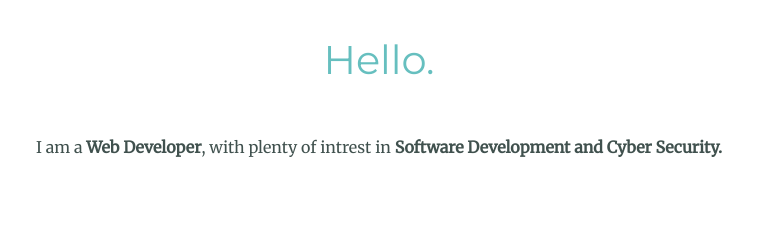
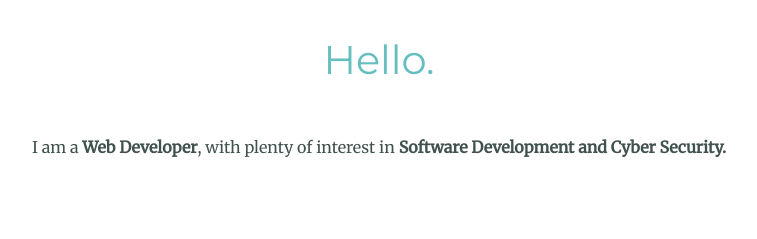
Before and after one commit to sethiyasanskar63/CSS-MY-WEBSITE, a plain HTML site: page index.html in a window 1280 px wide. Shown: the part 1059-1298 px from the top of the page, 261-1018 px from the left. Drawn offline with Linux system fonts and the light colour scheme.

Commit message:
Update index.html

```diff
--- a/index.html
+++ b/index.html
@@ -28,7 +28,7 @@
       <div class="profile">
         <img class="profile-img" src="man.png" alt="profile">
         <h2>Hello.</h2>
-        <p><br>I am a <strong>Web Developer</strong>, with plenty of intrest in <strong>Software Development and Cyber Security.</strong></em></p></p>
+        <p><br>I am a <strong>Web Developer</strong>, with plenty of interest in <strong>Software Development and Cyber Security.</strong></em></p></p>
       </div>
 
       <hr>
```
